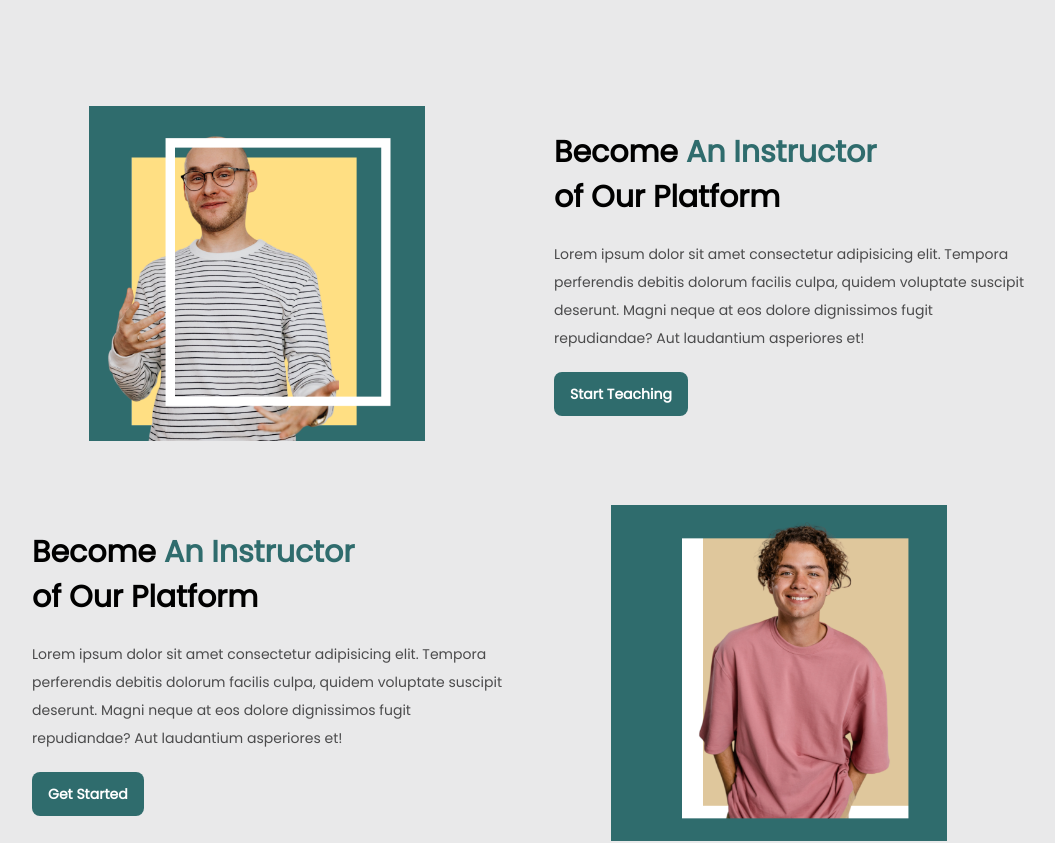
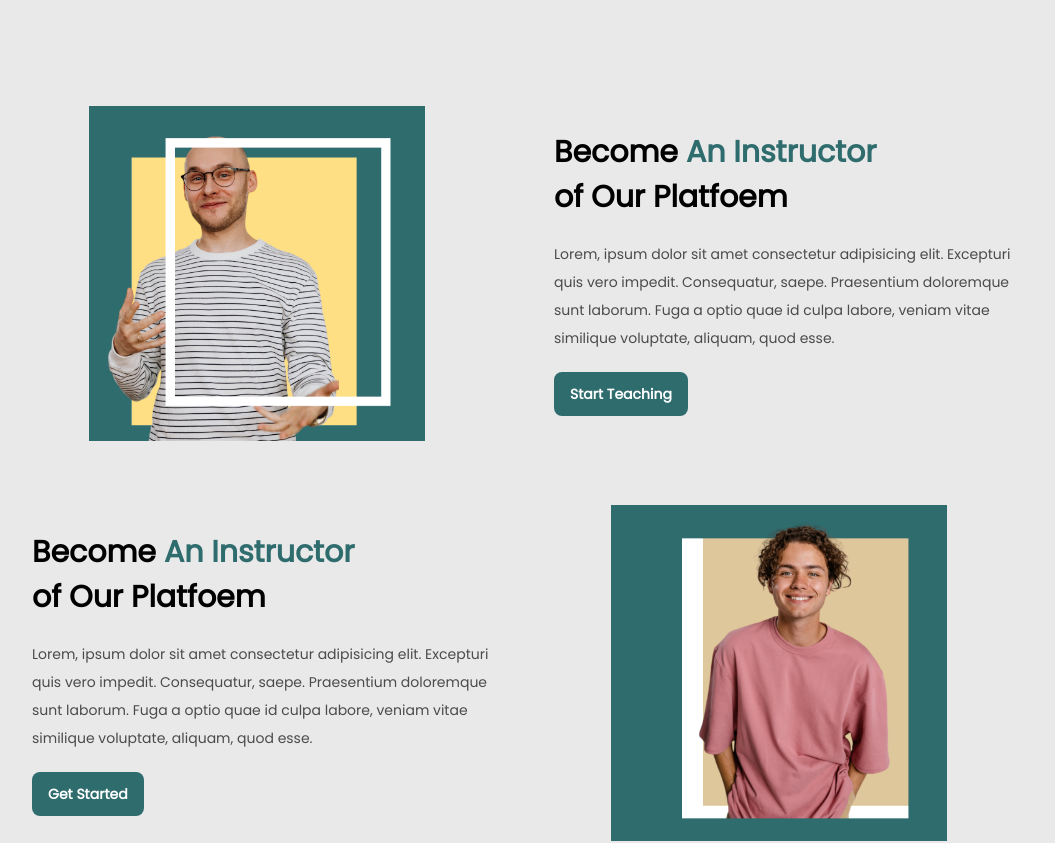
Before and after one commit to chaerulumam/education-landing-page, a React (Vite) app: page / in a window 1280 px wide. Shown: the part 2420-3263 px from the top of the page, without its empty margins (122-1177 px from the left). Built offline with nearby package versions, Linux system fonts and the light colour scheme.

Commit message:
modify teacher item again

```diff
--- a/src/sections/Teacher/index.jsx
+++ b/src/sections/Teacher/index.jsx
@@ -11,38 +11,38 @@ const Teacher = () => {
         <div className="pl-5">
           <div className="font-bold sm:text-[1.875rem] text-[1.5rem] mb-5">
             Become <span className="text-Teal">An Instructor</span> <br /> of
-            Our Platform
+            Our Platfoem
           </div>
           <p className="text-sm leading-7 text-gray mb-5">
-            Lorem ipsum dolor sit amet consectetur adipisicing elit. Tempora
-            perferendis debitis dolorum facilis culpa, quidem voluptate suscipit
-            deserunt. Magni neque at eos dolore dignissimos fugit repudiandae?
-            Aut laudantium asperiores et!
+            Lorem, ipsum dolor sit amet consectetur adipisicing elit. Excepturi
+            quis vero impedit. Consequatur, saepe. Praesentium doloremque sunt
+            laborum. Fuga a optio quae id culpa labore, veniam vitae similique
+            voluptate, aliquam, quod esse.
           </p>
-          <button className="py-3 px-4 bg-Teal text-white rounded-lg text-sm font-bold ">
+          <button className="py-3 px-4 bg-Teal hover:bg-teal-800 text-white rounded-lg text-sm font-bold">
             Start Teaching
           </button>
         </div>
         <div className="p-4 md:w-3/4 sm:row-start-1">
-          <img src={teacher1} alt="" />
+          <img src={teacher1} alt="Teacher Img" />
         </div>
         <div className="pl-5">
           <div className="font-bold sm:text-[1.875rem] text-[1.5rem] mb-5">
             Become <span className="text-Teal">An Instructor</span> <br /> of
-            Our Platform
+            Our Platfoem
           </div>
           <p className="text-sm leading-7 text-gray mb-5">
-            Lorem ipsum dolor sit amet consectetur adipisicing elit. Tempora
-            perferendis debitis dolorum facilis culpa, quidem voluptate suscipit
-            deserunt. Magni neque at eos dolore dignissimos fugit repudiandae?
-            Aut laudantium asperiores et!
+            Lorem, ipsum dolor sit amet consectetur adipisicing elit. Excepturi
+            quis vero impedit. Consequatur, saepe. Praesentium doloremque sunt
+            laborum. Fuga a optio quae id culpa labore, veniam vitae similique
+            voluptate, aliquam, quod esse.
           </p>
-          <button className="py-3 px-4 bg-Teal text-white rounded-lg text-sm font-bold ">
+          <button className="py-3 px-4 bg-Teal hover:bg-teal-800 text-white rounded-lg text-sm font-bold">
             Get Started
           </button>
         </div>
         <div className="p-4 md:w-3/4">
-          <img src={teacher2} alt="" />
+          <img src={teacher2} alt="Teacher Imagw" />
         </div>
       </div>
       <div className="text-center my-8 font-bold sm:text-[1.875rem] text-[1.5rem]">
```
